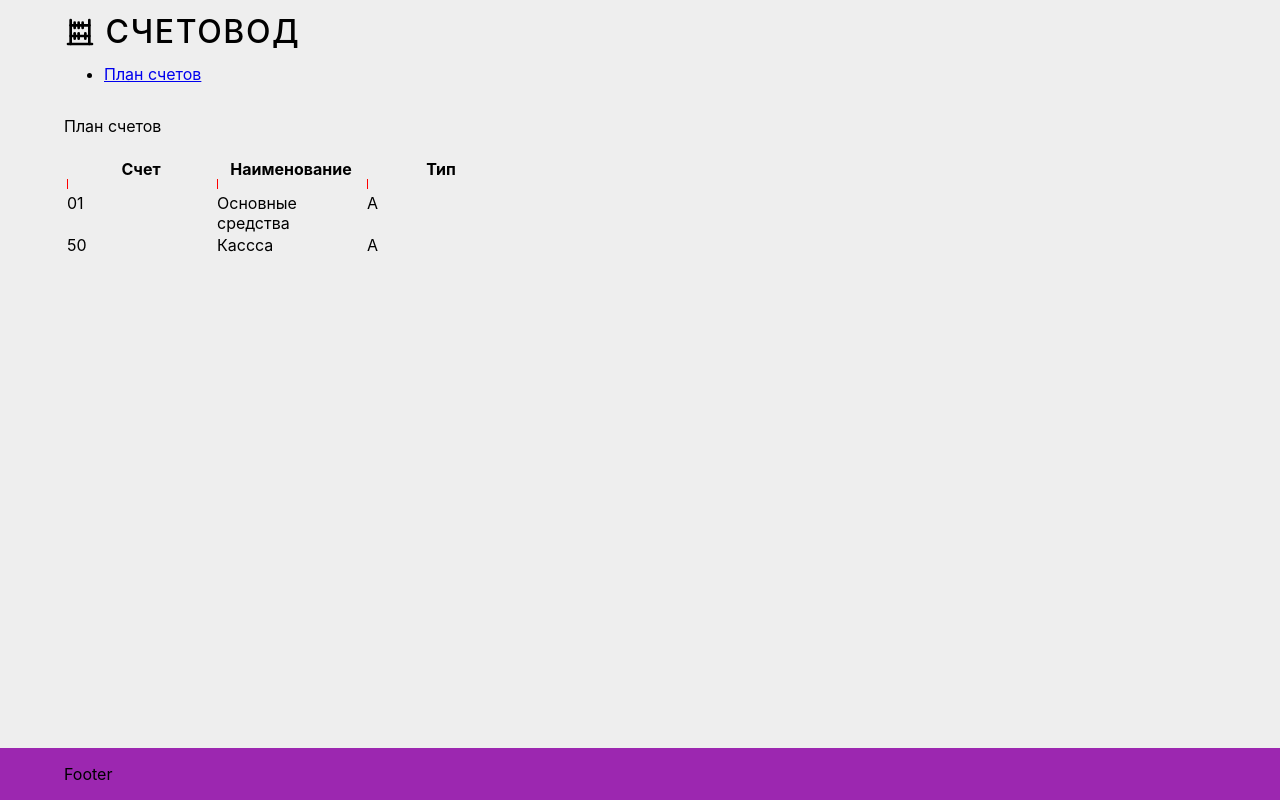
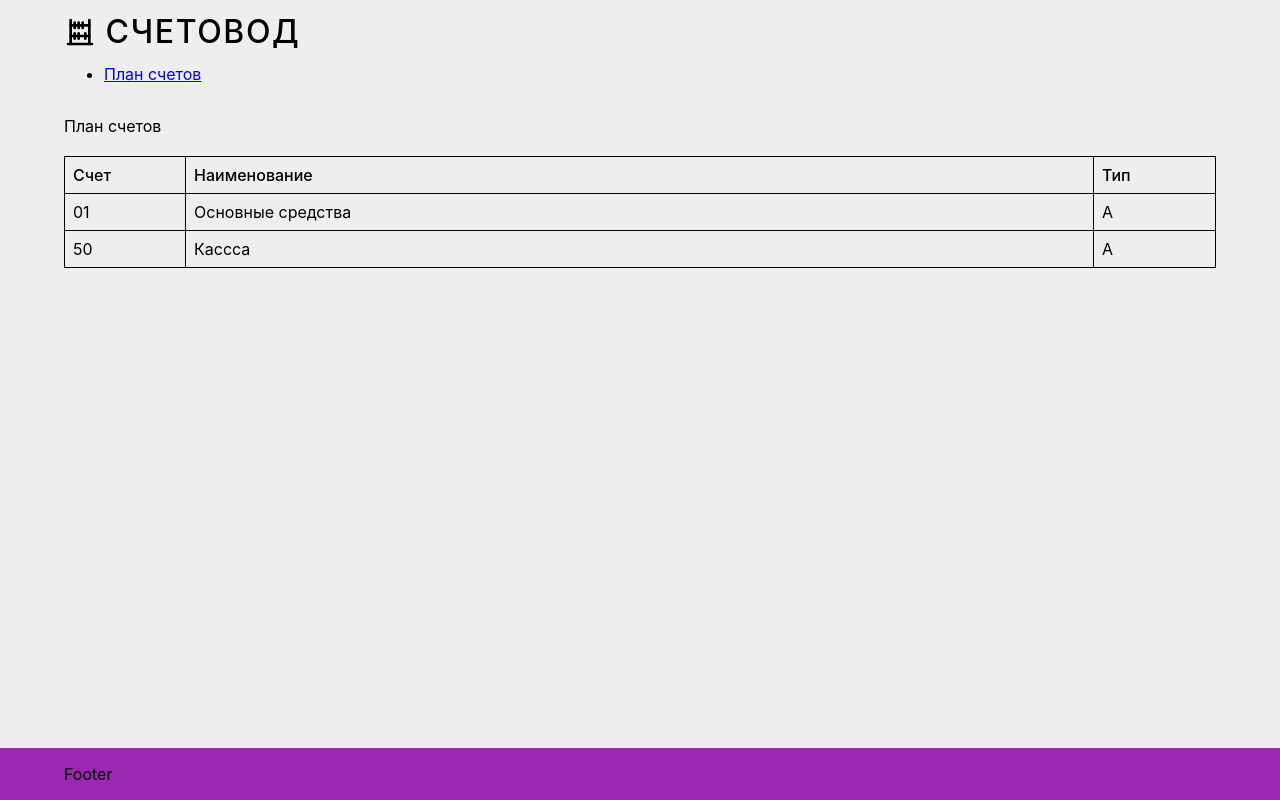
Before and after one commit to ifelseapps/bookkeeper, a React (Create React App) app in the folder frontend/: page /settings/accounts in a window 1280 px wide. Built offline with nearby package versions, Linux system fonts and the light colour scheme.

Commit message:
(Frontend) Растянул грид на всю ширину блока

```diff
--- a/frontend/src/shared/ui/Grid/Grid.tsx
+++ b/frontend/src/shared/ui/Grid/Grid.tsx
@@ -1,10 +1,5 @@
 import React, { useMemo } from 'react';
-import {
-  useTable,
-  useResizeColumns,
-  useBlockLayout,
-  Column,
-} from 'react-table';
+import { useTable, useResizeColumns, useFlexLayout, Column } from 'react-table';
 import * as Styles from './Styles';
 
 export function Grid() {
@@ -13,6 +8,7 @@ export function Grid() {
       {
         Header: 'Счет',
         accessor: 'account',
+        width: 20,
       },
       {
         Header: 'Наименование',
@@ -21,6 +17,7 @@ export function Grid() {
       {
         Header: 'Тип',
         accessor: 'type',
+        width: 20,
       },
     ],
     []
@@ -42,18 +39,19 @@ export function Grid() {
     []
   );
 
-  const table = useTable({ columns, data }, useResizeColumns, useBlockLayout);
+  const table = useTable({ columns, data }, useResizeColumns, useFlexLayout);
 
   return (
-    <table {...table.getTableProps()}>
+    <Styles.Wrapper>
+      <Styles.Table {...table.getTableProps()}>
         <thead>
           {table.headerGroups.map((group) => (
             <tr {...group.getHeaderGroupProps()}>
               {group.headers.map((column) => (
-              <th {...column.getHeaderProps()}>
+                <Styles.Column {...column.getHeaderProps()}>
                   {column.render('Header')}
-                <Styles.Separator {...column.getResizerProps()} />
-              </th>
+                  <Styles.Resizer {...column.getResizerProps()} />
+                </Styles.Column>
               ))}
             </tr>
           ))}
@@ -64,12 +62,15 @@ export function Grid() {
             return (
               <tr {...row.getRowProps()}>
                 {row.cells.map((cell) => (
-                <td {...cell.getCellProps()}>{cell.render('Cell')}</td>
+                  <Styles.Cell {...cell.getCellProps()}>
+                    {cell.render('Cell')}
+                  </Styles.Cell>
                 ))}
               </tr>
             );
           })}
         </tbody>
-    </table>
+      </Styles.Table>
+    </Styles.Wrapper>
   );
 }
--- a/frontend/src/shared/ui/Grid/Styles.ts
+++ b/frontend/src/shared/ui/Grid/Styles.ts
@@ -1,7 +1,44 @@
 import styled from 'styled-components';
 
-export const Separator = styled.div`
-  width: 1px;
-  height: 10px;
-  background-color: red;
+export const Wrapper = styled.div`
+  max-width: 100%;
 `;
+
+export const Resizer = styled.div`
+  position: absolute;
+  top: 0;
+  right: 0;
+  width: 5px;
+  height: 100%;
+`;
+
+export const Table = styled.table`
+  width: 100%;
+  border-collapse: collapse;
+  border-left: solid 1px;
+  border-right: solid 1px;
+`;
+
+export const Column = styled.th`
+  position: relative;
+  padding: 0.5em;
+  text-align: left;
+  font-weight: 500;
+  border-top: solid 1px;
+  border-bottom: solid 1px;
+  &:not(:last-child) {
+    border-right: solid 1px;
+  }
+  &:last-child ${Resizer} {
+    display: none;
+  }
+`;
+
+export const Cell = styled.td`
+  padding: 0.5em;
+  cellspacing: 0;
+  border-bottom: solid 1px;
+  &:not(:last-child) {
+    border-right: solid 1px;
+  }
+`;
```
Lines whose indentation alone changed are shown as unchanged.
